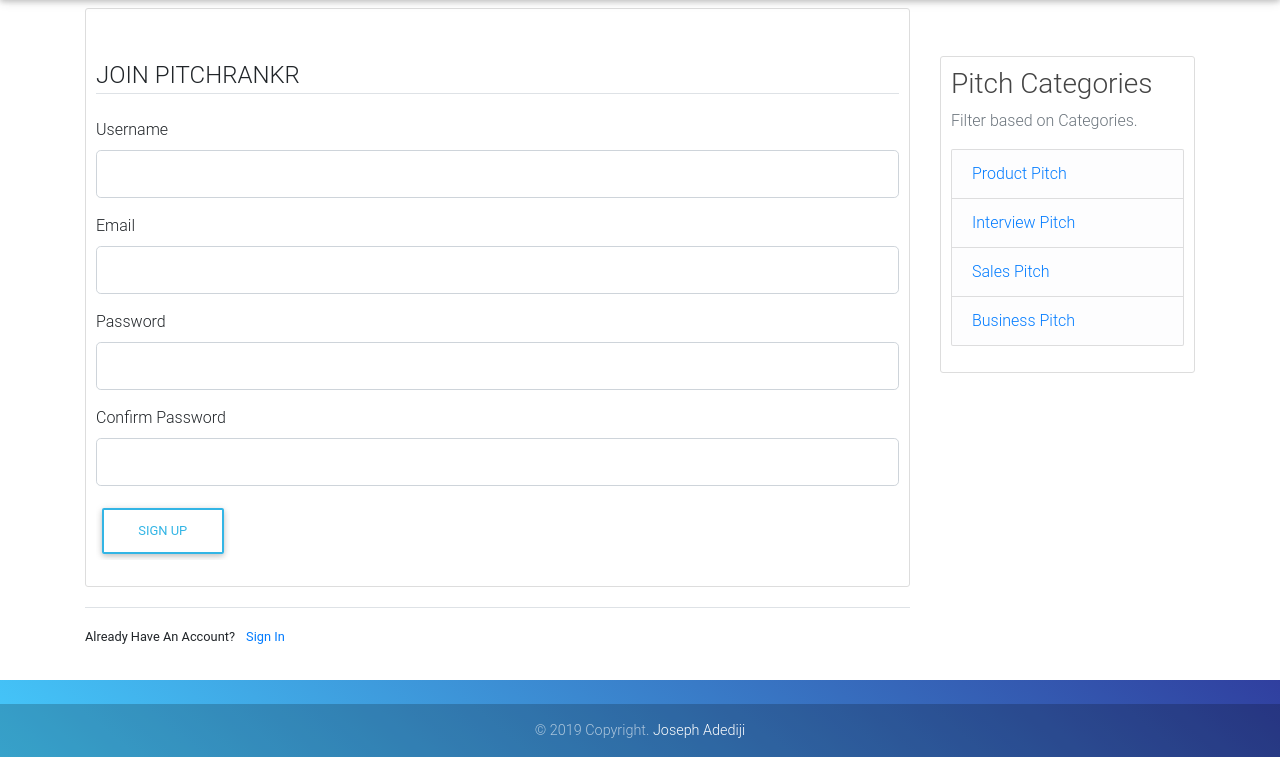
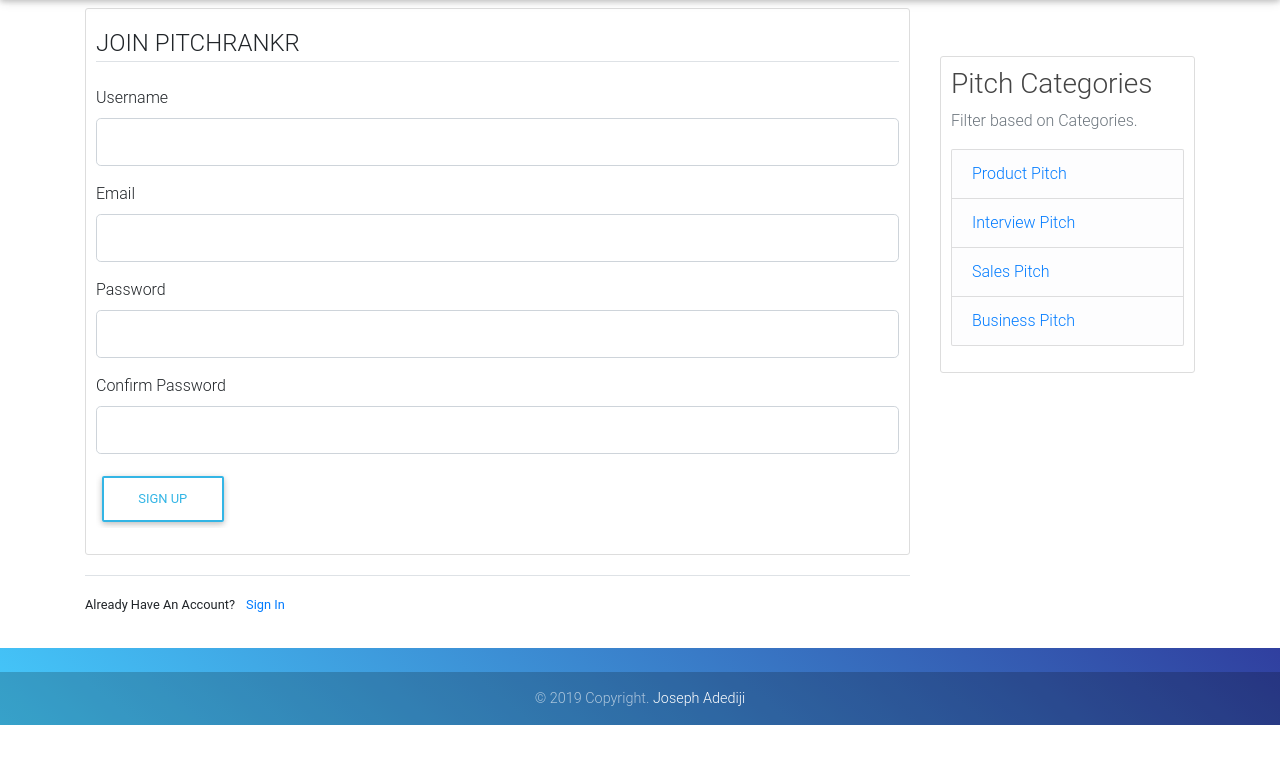
Before and after one commit to josylad/Flask-Pitch, a Flask app: page /register in a window 1280 px wide. Shown: the part 56-813 px from the top of the page. After the commit the page ends 781 px from the top, so only its background shows below. Run offline with Flask 2, Linux system fonts and the light colour scheme; some libraries are stand-ins or nearby versions.

Commit message:
update the html template

```diff
--- a/app/templates/login.html
+++ b/app/templates/login.html
@@ -1,7 +1,7 @@
 
 {% extends "layout.html" %}
 {% block content %}
-    <div class="content-section pt-5 pb-5 mb-4">
+    <div class="content-section mt-5 pt-2 mb-4">
         <form method="POST" action="">
             {{ form.hidden_tag() }}
             <fieldset class="form-group">
--- a/app/templates/register.html
+++ b/app/templates/register.html
@@ -2,7 +2,7 @@
 
 {% block content%}
 
-<div class="content-section mt-5 pt-5">
+<div class="content-section mt-5 pt-3">
         <form method="POST" action="">
             {{ form.hidden_tag() }}
 
```
